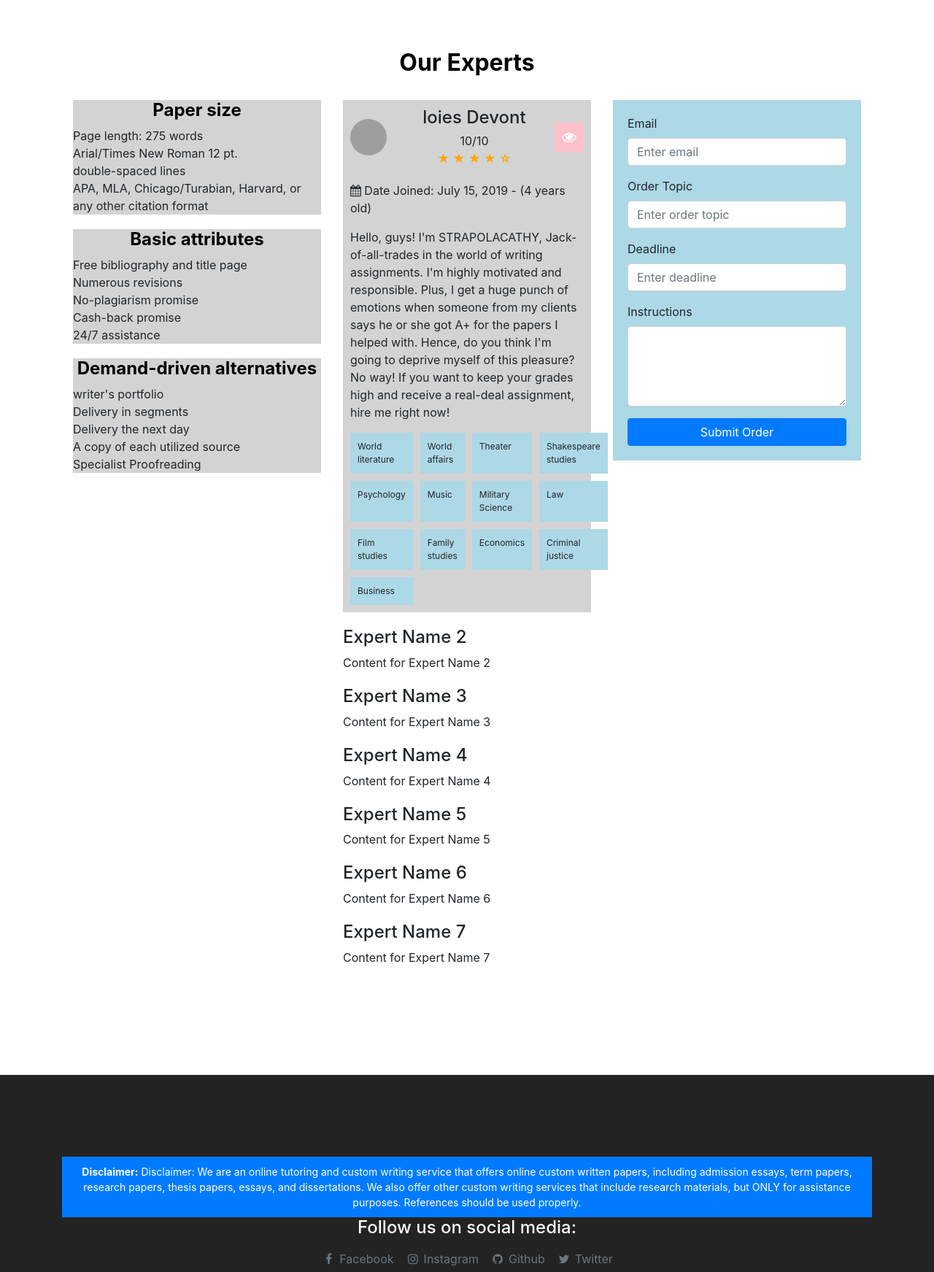
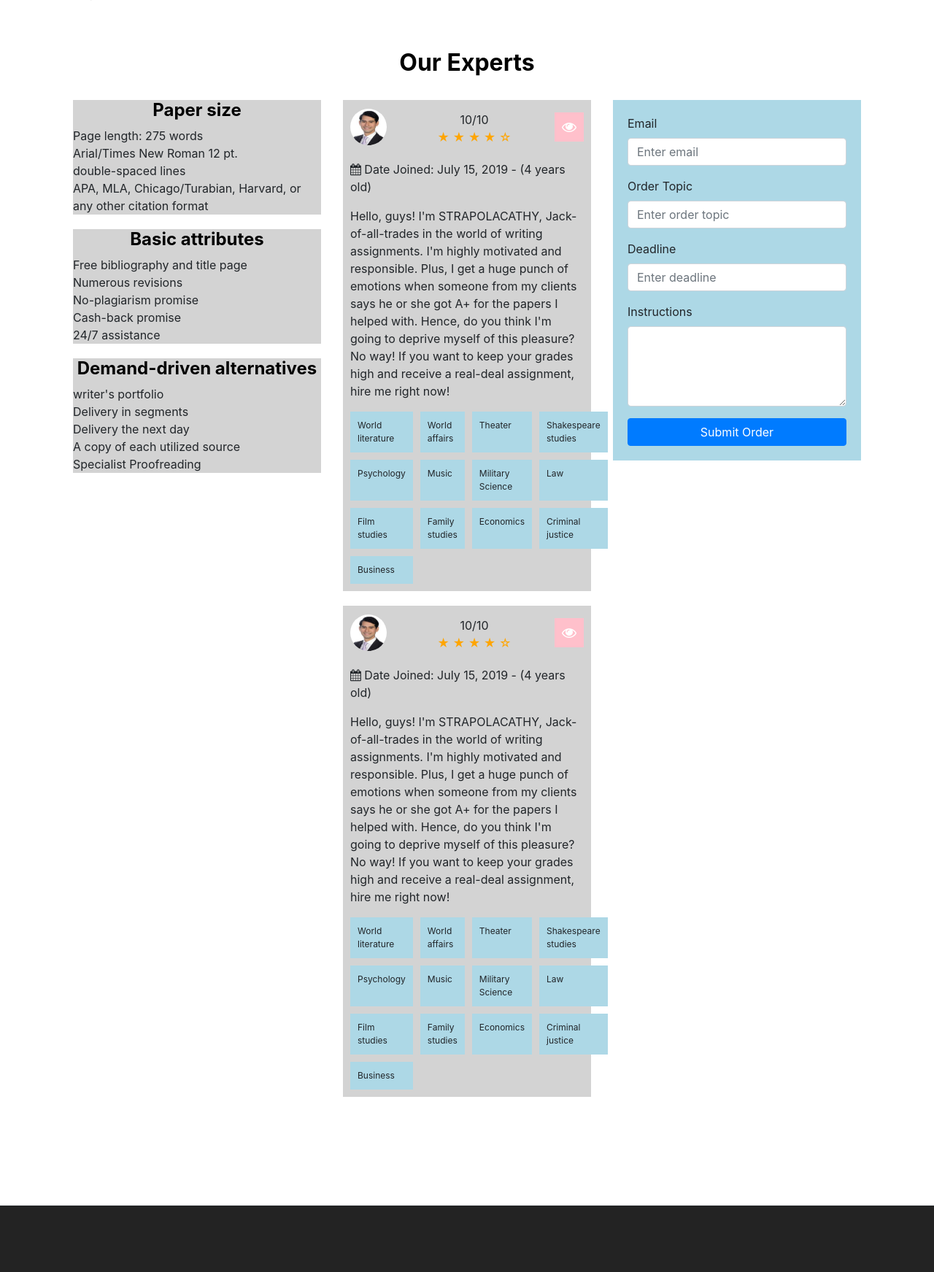
Before and after one commit to Ogachi254/assignment_help_refurnished, a Django app: page /about/ in a window 1280 px wide. Shown: the part 1081-2824 px from the top of the page at 73% size. Run offline with Django 4.2, Linux system fonts and the light colour scheme; some libraries are stand-ins or nearby versions; grey boxes are pictures that could not be loaded.

Commit message:
about us changes

```diff
--- a/pages/templates/about.html
+++ b/pages/templates/about.html
@@ -77,10 +77,9 @@
   <div class="box" style="margin-bottom: 20px; background-color: lightgray;">
     <div class="box-header" style="padding: 10px; display: flex; align-items: center;">
       <div>
-        <img src="your-image-url" alt="Expert Image" style="width: 50px; height: 50px; border-radius: 50%; margin-right: 10px;">
+        <img src="{% static 'images/professional 1.jpg' %}" alt="Expert Image" style="width: 50px; height: 50px; border-radius: 50%; margin-right: 10px;">
       </div>
       <div style="flex-grow: 1;">
-        <h4 style="margin: 0; text-align: center; width: 100%;">loies <span style="white-space: nowrap;">Devont</span></h4>
         <div style="text-align: center; margin-top: 5px;">
           <span>10/10</span>
           <div style="color: orange;">
@@ -118,43 +117,54 @@
       </div>
     </div>
   </div>
-		<div class="box" style="margin-bottom: 20px;">
-		<div class="box-content">
-		<h4>Expert Name 2</h4>
-		<p>Content for Expert Name 2</p>
+
+  <!-- Duplicate the same box here -->
+  <div class="box" style="margin-bottom: 20px; background-color: lightgray;">
+    <div class="box-header" style="padding: 10px; display: flex; align-items: center;">
+      <div>
+        <img src="{% static 'images/professional 1.jpg' %}" alt="Expert Image" style="width: 50px; height: 50px; border-radius: 50%; margin-right: 10px;">
       </div>
-		</div>
-		<div class="box" style="margin-bottom: 20px;">
-		<div class="box-content">
-		<h4>Expert Name 3</h4>
-		<p>Content for Expert Name 3</p>
-		</div>
-		</div>
-		<div class="box" style="margin-bottom: 20px;">
-		<div class="box-content">
-		<h4>Expert Name 4</h4>
-		<p>Content for Expert Name 4</p>
-		</div>
-		</div>
-		<div class="box" style="margin-bottom: 20px;">
-		<div class="box-content">
-		<h4>Expert Name 5</h4>
-		<p>Content for Expert Name 5</p>
-		</div>
-		</div>
-		<div class="box" style="margin-bottom: 20px;">
-		<div class="box-content">
-		<h4>Expert Name 6</h4>
-		<p>Content for Expert Name 6</p>
-		</div>
-		</div>
-		<div class="box" style="margin-bottom: 20px;">
-		<div class="box-content">
-		<h4>Expert Name 7</h4>
-		<p>Content for Expert Name 7</p>
+      <div style="flex-grow: 1;">
+        <div style="text-align: center; margin-top: 5px;">
+          <span>10/10</span>
+          <div style="color: orange;">
+            <span>&#9733;</span>
+            <span>&#9733;</span>
+            <span>&#9733;</span>
+            <span>&#9733;</span>
+            <span>&#9734;</span>
           </div>
         </div>
       </div>
+      <i class="fa fa-eye" style="font-size: 20px; color: white; background-color: pink; padding: 10px;"></i>
+    </div>
+    <div class="box-content" style="padding: 10px;">
+      <p>
+        <i class="fa fa-calendar"></i> Date Joined: July 15, 2019 - (4 years old)
+      </p>
+      <p>
+        Hello, guys! I'm STRAPOLACATHY, Jack-of-all-trades in the world of writing assignments. I'm highly motivated and responsible. Plus, I get a huge punch of emotions when someone from my clients says he or she got A+ for the papers I helped with. Hence, do you think I'm going to deprive myself of this pleasure? No way! If you want to keep your grades high and receive a real-deal assignment, hire me right now!
+      </p>
+      <div style="display: grid; grid-template-columns: repeat(4, 1fr); grid-gap: 10px; margin-top: 10px;">
+        <div style="background-color: lightblue; padding: 10px; font-size: 12px;">World literature</div>
+        <div style="background-color: lightblue; padding: 10px; font-size: 12px;">World affairs</div>
+        <div style="background-color: lightblue; padding: 10px; font-size: 12px;">Theater</div>
+        <div style="background-color: lightblue; padding: 10px; font-size: 12px;">Shakespeare studies</div>
+        <div style="background-color: lightblue; padding: 10px; font-size: 12px;">Psychology</div>
+        <div style="background-color:lightblue; padding: 10px; font-size: 12px;">Music</div>
+        <div style="background-color: lightblue; padding: 10px; font-size: 12px;">Military Science</div>
+        <div style="background-color: lightblue; padding: 10px; font-size: 12px;">Law</div>
+        <div style="background-color: lightblue; padding: 10px; font-size: 12px;">Film studies</div>
+        <div style="background-color: lightblue; padding: 10px; font-size: 12px;">Family studies</div>
+        <div style="background-color: lightblue; padding: 10px; font-size: 12px;">Economics</div>
+        <div style="background-color: lightblue; padding: 10px; font-size: 12px;">Criminal justice</div>
+        <div style="background-color: lightblue; padding: 10px; font-size: 12px;">Business</div>
+      </div>
+    </div>
+  </div>
+</div>
+
+
 		<div class="col-md-4">
 		<div class="box" style="background-color: lightblue; padding: 20px;">
 		<form>
--- a/pages/templates/home.html
+++ b/pages/templates/home.html
@@ -281,7 +281,7 @@
                           </p>
                         </div>
                         <div class="col-md-4">
-                          <img src="your-image-url.jpg" alt="Image description" style="width: 100%; height: auto;">
+                          <img class="img-fluid" id="animated" src="{% static 'images/animated 1.png' %}" style="height:340px;">
                         </div>
                       </div>
                     </div>
```
Also changed, not shown: pages/static/images/animated 1.png (added), pages/static/images/professional 1.jpg (added), pages/static/images/professional 2.jpg (added), pages/static/images/professional 3.jpg (added), pages/static/images/professional 4.jpg (added), pages/static/images/professional 5.jpg (added), pages/static/images/professional 6.jpg (added). Lines whose indentation alone changed are shown as unchanged.
